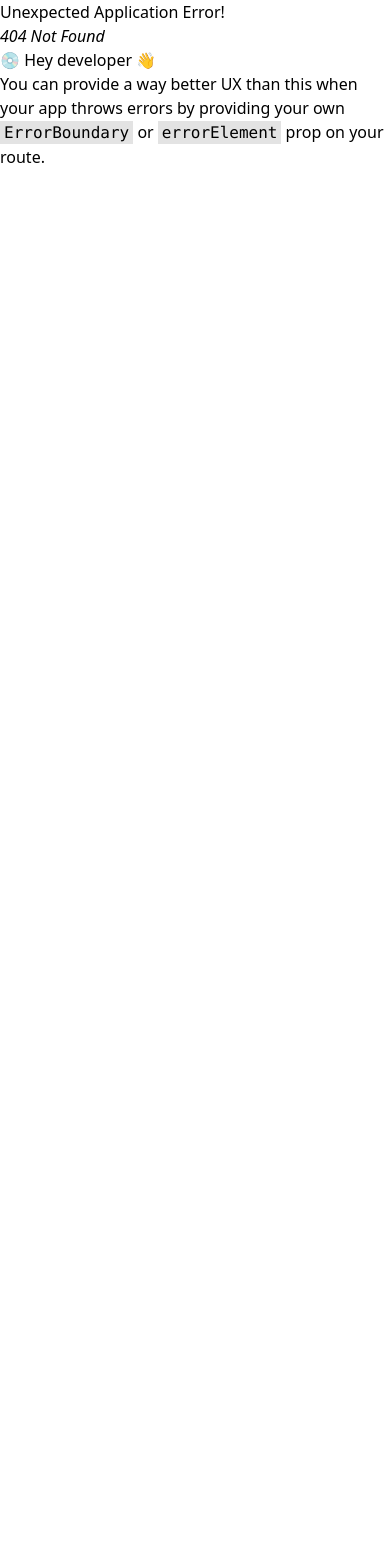
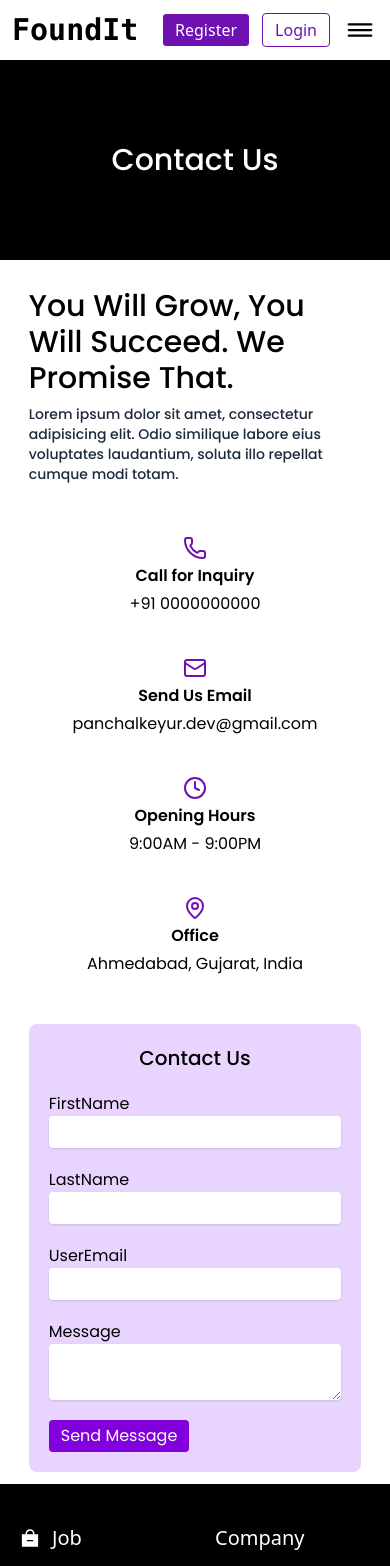
Before and after one commit to PanchalKeyur0806/Findjob-Frontend-Code, a React (Vite) app: page /contactus in a window 390 px wide. Before the commit this address had no page. Shown: the top 1566 px of the page. Before the commit the page ends 844 px from the top, so only its background shows below. Built offline with nearby package versions, Linux system fonts and the light colour scheme.

Commit message:
added responsive contact us page

```diff
--- /dev/null
+++ b/src/components/ContactUs/ContactUs.jsx
@@ -0,0 +1,129 @@
+import { Clock, Mail, MapPin, Phone } from "lucide-react";
+import React from "react";
+
+const ContactUs = () => {
+  return (
+    <section className="font-poppins">
+      <div className="h-50 bg-black text-white text-3xl font-medium flex items-center justify-center">
+        <h1> Contact Us</h1>
+      </div>
+      <div className="px-5 py-3 max-w-[1200px]  mx-auto flex flex-col lg:flex-row gap-10">
+        <div className="w-[95%] lg:w-1/2 mx-auto">
+          <h1 className="mt-4 my-2 text-3xl font-medium  ">
+            You Will Grow, You Will Succeed. We Promise That.
+          </h1>
+          <p className="text-sm font-medium text-slate-800">
+            Lorem ipsum dolor sit amet, consectetur adipisicing elit. Odio
+            similique labore eius voluptates laudantium, soluta illo repellat
+            cumque modi totam.
+          </p>
+
+          <div className="mt-10 grid grid-cols-1 sm:grid-cols-2 gap-5 text-center sm:text-start">
+            {/* Phone section */}
+            <div className="px-5 py-2 ">
+              <p className="mt-1 text-purple-800 flex justify-center sm:block">
+                <Phone />
+              </p>
+              <p className="mt-1 font-semibold">Call for Inquiry</p>
+              <p className="mt-1">+91 0000000000</p>
+            </div>
+
+            {/* email */}
+            <div className="px-5 py-2">
+              <p className="mt-1 text-purple-800 flex justify-center sm:block">
+                <Mail />
+              </p>
+              <p className="mt-1 font-semibold">Send Us Email</p>
+              <p className="mt-1">panchalkeyur.dev@gmail.com</p>
+            </div>
+
+            {/* Opening Hours */}
+            <div className="px-5 py-2">
+              <p className="mt-1 text-purple-800 flex justify-center sm:block">
+                <Clock />
+              </p>
+              <p className="mt-1 font-semibold">Opening Hours</p>
+              <p className="mt-1">9:00AM - 9:00PM</p>
+            </div>
+
+            {/* office */}
+            <div className="px-5 py-2">
+              <p className="mt-1 text-purple-800 flex justify-center sm:block">
+                <MapPin />
+              </p>
+              <p className="mt-1 font-semibold">Office</p>
+              <p className="mt-1">Ahmedabad, Gujarat, India</p>
+            </div>
+          </div>
+        </div>
+
+        {/* Form section */}
+        <div className="w-[95%] lg:w-1/2 mx-auto md:mx-5 bg-purple-200 rounded-lg px-5">
+          <form action="">
+            <div className="my-5">
+              <h1 className="text-xl text-center font-medium">Contact Us</h1>
+            </div>
+            {/* All form fields */}
+            <div>
+              {/* first and last name input field */}
+              <div className="grid gap-5 grid-cols-1 sm:grid-cols-2">
+                <div className="flex flex-col sm:block">
+                  <label htmlFor="firstName">FirstName </label>
+                  <input
+                    type="text"
+                    name="firstName"
+                    id="firstName"
+                    className="px-2 py-1 bg-white shadow focus:outline-none rounded w-full"
+                  />
+                </div>
+
+                <div className="flex flex-col sm:block">
+                  <label htmlFor="lastName">LastName </label>
+                  <input
+                    type="text"
+                    name="lastName"
+                    id="lastName"
+                    className="px-2 py-1 bg-white shadow focus:outline-none rounded w-full"
+                  />
+                </div>
+              </div>
+
+              {/* Email field */}
+              <div className="flex flex-col mt-5">
+                <label htmlFor="userEmail">UserEmail</label>
+                <input
+                  type="email"
+                  name="userEmail"
+                  id="userEmail"
+                  className="px-2 py-1 bg-white shadow focus:outline-none rounded"
+                />
+              </div>
+
+              {/* Message */}
+              <div className="mt-5 flex flex-col ">
+                <label htmlFor="message">Message</label>
+                <textarea
+                  name="message"
+                  id="message"
+                  className="px-2 py-1 bg-white shadow focus:outline-none rounded"
+                ></textarea>
+              </div>
+
+              {/* Submit btn */}
+              <div className="mt-5 mb-5">
+                <button
+                  type="submit"
+                  className="bg-purple-700 text-white px-3 py-1 rounded cursor-pointer hover:bg-blue-950 transition duration-300 ease-linear"
+                >
+                  Send Message
+                </button>
+              </div>
+            </div>
+          </form>
+        </div>
+      </div>
+    </section>
+  );
+};
+
+export default ContactUs;
--- a/src/main.jsx
+++ b/src/main.jsx
@@ -15,6 +15,7 @@ import AuthCallback from "./components/AuthSuccess/AuthCallback.jsx";
 import Login from "./components/Login/Login.jsx";
 import UserProfile from "./components/Profile/UserProfile.jsx";
 import JobDetails from "./components/JobDetails/JobDetails.jsx";
+import ContactUs from "./components/ContactUs/ContactUs.jsx";
 
 const router = createBrowserRouter(
   createRoutesFromElements(
@@ -24,6 +25,7 @@ const router = createBrowserRouter(
       <Route path="register" element={<Register />} />
       <Route path="login" element={<Login />} />
       <Route path="profile" element={<UserProfile />} />
+      <Route path="contactus" element={<ContactUs />} />
       <Route path="auth/callback" element={<AuthCallback />} />
       <Route path="job/:jobId" element={<JobDetails />} />
     </Route>
```
